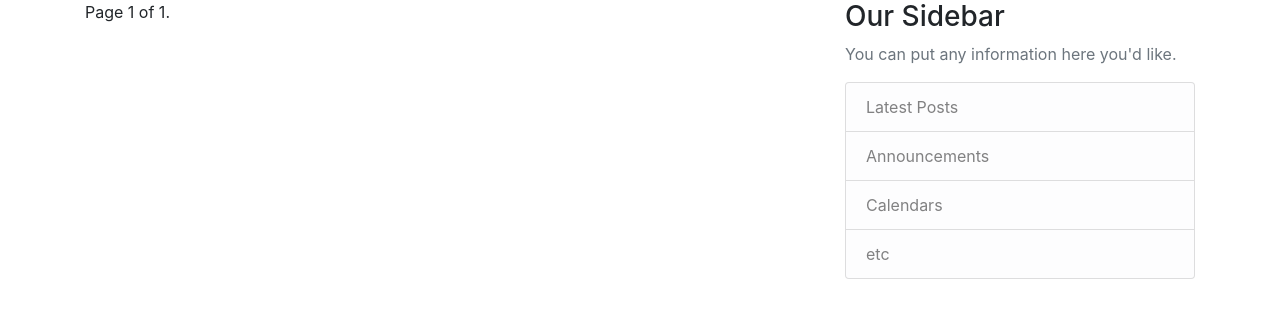
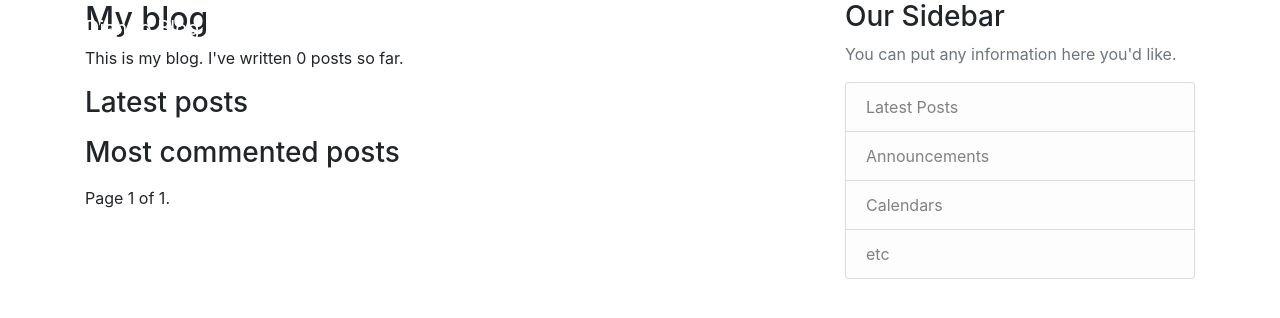
Before and after one commit to HarshAmreliya/blog-app, a Django app: page / in a window 1280 px wide. Shown: the top 318 px of the page. Run offline with Django 5.2, Linux system fonts and the light colour scheme; data that the repository does not hold is empty; some libraries are stand-ins or nearby versions.

Commit message:
Add custom template tags

```diff
--- a/blog/templates/blog/base.html
+++ b/blog/templates/blog/base.html
@@ -1,3 +1,4 @@
+{% load blog_tags %}
 {% load static %}
 <!doctype html>
 <html lang="en">
@@ -59,6 +60,23 @@
                     </div>
                 {% endfor %}
             {% endif %}
+        <div>
+          <h2>My blog</h2>
+          <p>
+              This is my blog.
+              I've written {% total_post %} posts so far.
+          </p>
+          <h3>Latest posts</h3>
+              {% show_latest_posts 3 %}
+          <h3>Most commented posts</h3>
+          {% get_most_commented_posts as most_commented_posts %}
+            <ul>
+                  {% for post in most_commented_posts %}
+            <li>
+            <a href="{{ post.get_absolute_url }}">{{ post.title }}</a>
+            </li>
+          {% endfor %}
+        </div>
             {% block content %}{% endblock %}
         </div>
         <div class="col-md-4">
--- /dev/null
+++ b/blog/templates/blog/latest_posts.html
@@ -0,0 +1,7 @@
+<ul>
+  {% for post in latest_posts %}
+    <li>
+<a href="{{ post.get_absolute_url }}">{{ post.title }}</a>
+</li>
+  {% endfor %}
+</ul>
--- /dev/null
+++ b/blog/templatetags/blog_tags.py
@@ -0,0 +1,21 @@
+from django import template
+from ..models import Post
+from django.db.models import Count
+register = template.Library()
+
+@register.simple_tag
+def total_post():
+    return Post.published.count()
+
+@register.inclusion_tag('blog/latest_posts.html')
+def show_latest_posts(count=5):
+    latest_posts = Post.published.order_by('-date_posted')[:count]
+    return {
+        'latest_posts' : latest_posts
+    }
+
+@register.simple_tag
+def get_most_commented_posts(count=5):
+    return Post.published.annotate(
+        total_comments = Count('comments')
+    ).order_by('-total_comments')[:count]
--- a/blog/views.py
+++ b/blog/views.py
@@ -7,6 +7,7 @@ from .forms import EmailPostForm, CommentForm
 from django.core.mail import send_mail
 from django.views.decorators.http import require_POST
 from taggit.models import Tag
+from django.db.models import Count
 
 class PostListView(ListView):
     queryset = Post.published.all()
@@ -47,11 +48,22 @@ def post_detail(request, year, day, month, post):
                              )
     comments = post.comments.filter(active=True)
     form = CommentForm()
+    #List of similar posts
+    post_tags_ids = post.tags.values_list('id', flat=True)
+    # post_tags_list = post.tags.values_list('name', flat=True)
+    similar_posts = Post.published.filter(
+        tags__in=post_tags_ids
+    ).exclude(id=post.id)
+    similar_posts = similar_posts.annotate(
+        same_tags=Count('tags')
+    ).order_by('-same_tags', '-date_posted')[:4]
     return render(
         request, 'blog/detail.html', {
         'post': post,
         'comments' : comments,
-        'form' : form
+        'form' : form,
+        'similar_posts' : similar_posts
+        # 'post_tags_list' : post_tags_list
         }
     )
 
```
Also changed, not shown: blog/templates/blog/detail.html (+16 -0 lines), blog/templatetags/init.py (added).
